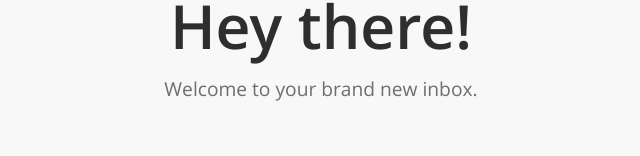
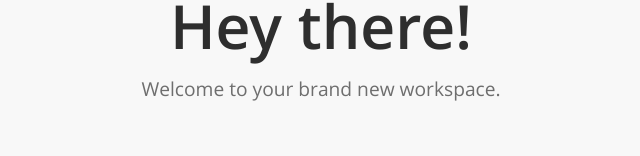
Before and after one commit to mtchdev/Nota, an Angular app in the folder nota/: page / in a window 1280 px wide. Shown: the part 421-577 px from the top of the page, without its empty margins (319-959 px from the left). Built offline with nearby package versions, Linux system fonts and the light colour scheme.

Commit message:
Temporary onboarding phrase

```diff
--- a/nota/src/app/components/onboarding/onboarding.component.html
+++ b/nota/src/app/components/onboarding/onboarding.component.html
@@ -1,7 +1,7 @@
 <div class="container container--is-center">
     <img src="assets/svg/mail.svg" class="onboarding__icon" />
     <h1 class="onboarding__title">Hey there!</h1>
-    <span class="onboarding__subtitle">Welcome to your brand new inbox.</span>
+    <span class="onboarding__subtitle">Welcome to your brand new workspace.</span>
 <br>
     <button class="onboarding__action-button button__gradient button--is-large button--is-long" (click)="button()">
         Get Started
```
